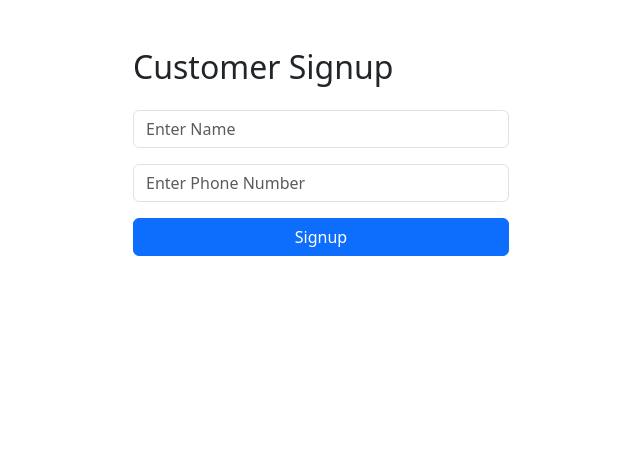
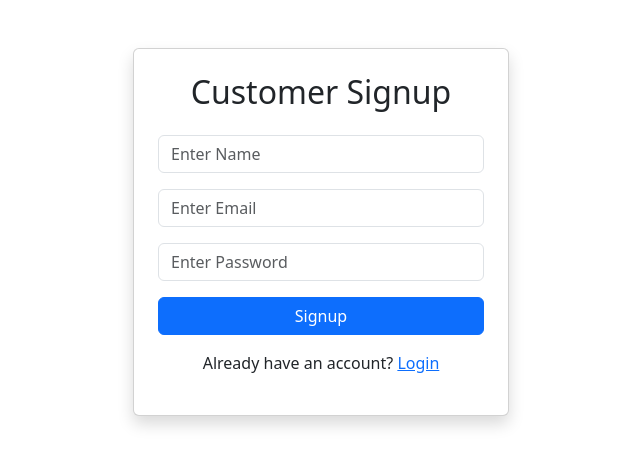
Before and after one commit to iamshrutisinha16/servicehub, a React (Create React App) app in the folder client/: page /signup in a window 1280 px wide. Shown: the top 466 px of the page, without its empty margins (319-959 px from the left). Built offline with nearby package versions, Linux system fonts and the light colour scheme.

Commit message:
fixed https url

```diff
--- a/client/src/components/Navbar.jsx
+++ b/client/src/components/Navbar.jsx
@@ -56,6 +56,9 @@ function Navbar() {
             Vendor Login
           </Link>
 
+        <Link to="/signup" className="btn btn-primary">
+  Signup
+</Link>
         </div>
 
       </div>
--- a/client/src/pages/Signup.jsx
+++ b/client/src/pages/Signup.jsx
@@ -1,5 +1,5 @@
 import { useState } from "react";
-import { useNavigate } from "react-router-dom";
+import { useNavigate, Link } from "react-router-dom";
 
 function Signup() {
 
@@ -7,9 +7,12 @@ function Signup() {
 
   const [formData, setFormData] = useState({
     name: "",
-    phone: "",
+    email: "",
+    password: "",
     role: "customer",
   });
+
+  const [loading, setLoading] = useState(false);
 
   const handleChange = (e) => {
 
@@ -21,10 +24,21 @@ function Signup() {
 
   const handleSignup = async () => {
 
+    if (
+      !formData.name ||
+      !formData.email ||
+      !formData.password
+    ) {
+      alert("Please fill all fields");
+      return;
+    }
+
     try {
 
+      setLoading(true);
+
       const response = await fetch(
-        "https://servicehub-dxk3.onrender.com/api/users/create",
+        "https://servicehub-dxk3.onrender.com/api/users/register",
         {
           method: "POST",
 
@@ -52,6 +66,12 @@ function Signup() {
     } catch (error) {
 
       console.log(error);
+
+      alert("Something went wrong");
+
+    } finally {
+
+      setLoading(false);
     }
   };
 
@@ -61,7 +81,9 @@ function Signup() {
       style={{ maxWidth: "400px" }}
     >
 
-      <h2 className="mb-4">
+      <div className="card shadow p-4">
+
+        <h2 className="mb-4 text-center">
           Customer Signup
         </h2>
 
@@ -75,20 +97,39 @@ function Signup() {
         />
 
         <input
-        type="text"
-        placeholder="Enter Phone Number"
+          type="email"
+          placeholder="Enter Email"
           className="form-control mb-3"
-        name="phone"
-        value={formData.phone}
+          name="email"
+          value={formData.email}
+          onChange={handleChange}
+        />
+
+        <input
+          type="password"
+          placeholder="Enter Password"
+          className="form-control mb-3"
+          name="password"
+          value={formData.password}
           onChange={handleChange}
         />
 
         <button
           className="btn btn-primary w-100"
           onClick={handleSignup}
+          disabled={loading}
         >
-        Signup
+          {loading ? "Signing up..." : "Signup"}
         </button>
+
+        <p className="text-center mt-3">
+          Already have an account?{" "}
+          <Link to="/login">
+            Login
+          </Link>
+        </p>
+
+      </div>
 
     </div>
   );
```
Lines whose indentation alone changed are shown as unchanged.
